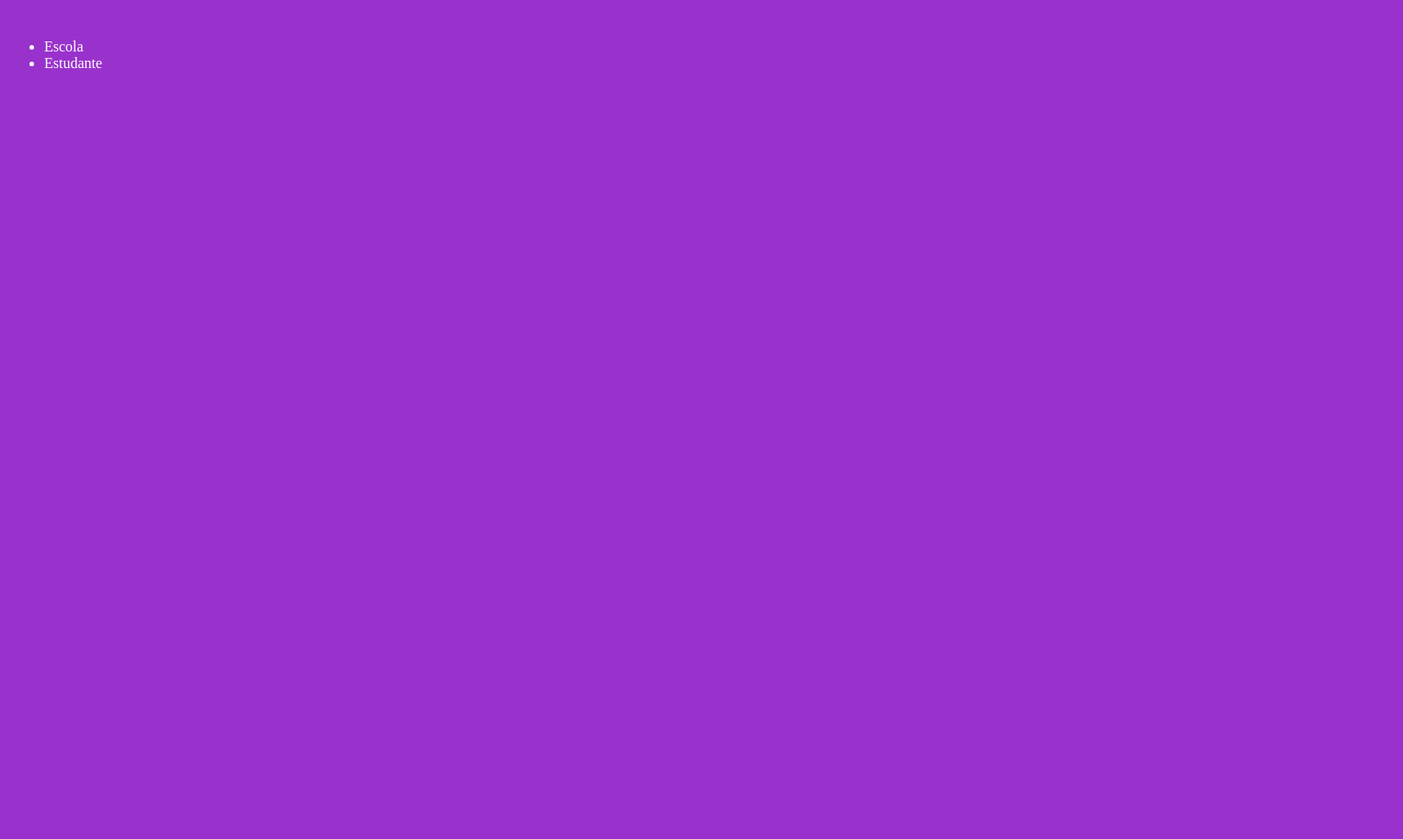
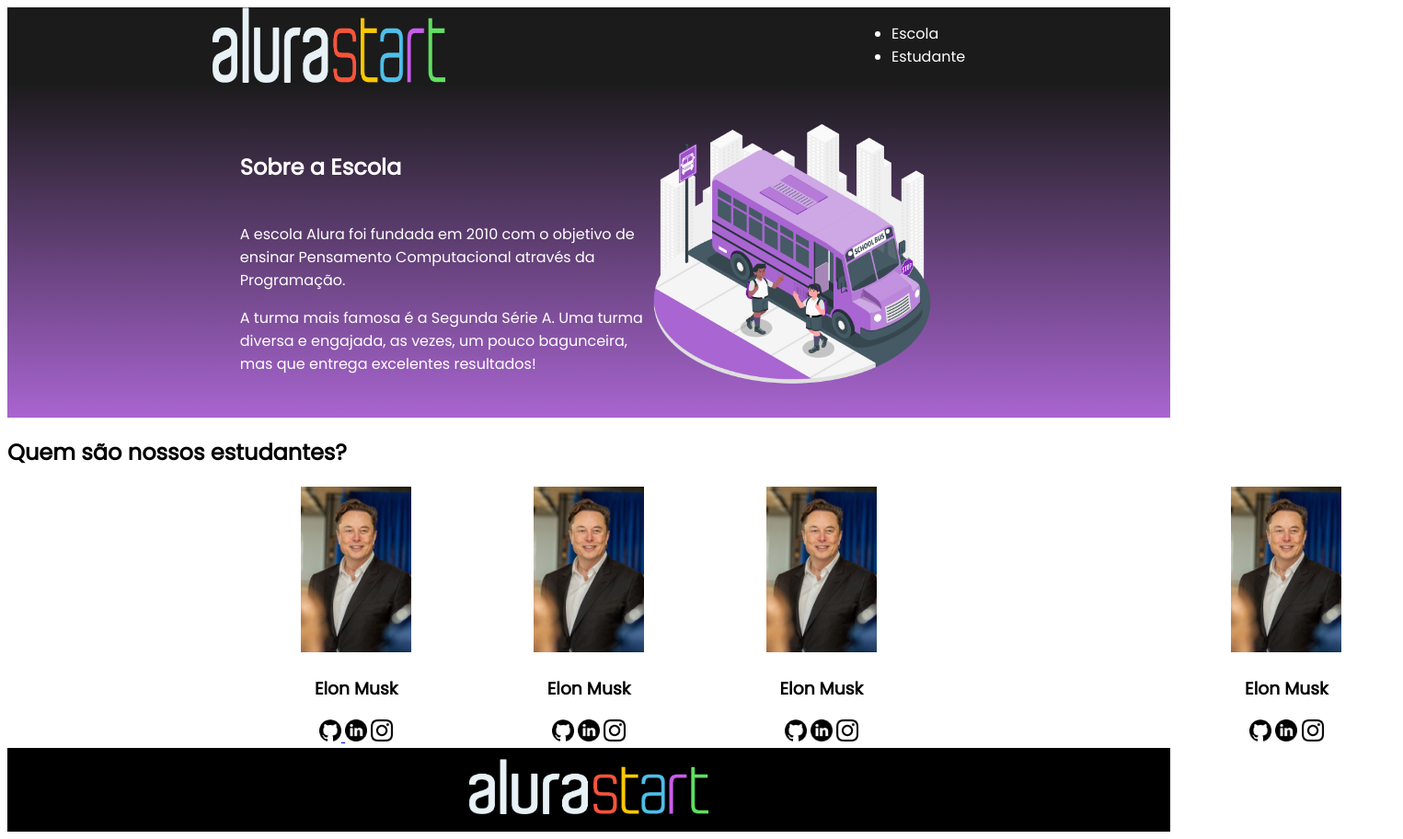
Before and after one commit to chicobentoz7/escola, a plain HTML site: page index.html in a window 1280 px wide. Shown: the whole page at 92% size, 1525 px wide, since content can reach past the window. Before the commit the page ends 800 px from the top, so only its background shows below. Drawn offline with Linux system fonts and the light colour scheme.

Commit message:
turma finalizada
aula de programação finalizada com todas as aulas d plataforma Alura seguidas

```diff
--- a/index.html
+++ b/index.html
@@ -5,12 +5,70 @@
     <meta name="viewport" content="width=device-width, initial-scale=1.0">
     <title>Document</title>
 <link rel="stylesheet" href="style.css">
+<link rel="preconnect" href="https://fonts.googleapis.com">
+<link rel="preconnect" href="https://fonts.gstatic.com" crossorigin>
+<link href="https://fonts.googleapis.com/css2?family=Poppins&display=swap" rel="stylesheet">
 </head>
 <body>
-   <img src="" alt="">
-<ul>
-    <li>Escola</li>
-    <li>Estudante</li>
+   <header class="cabecalho">
+    <img class="cabecalho-imagem" src="alurastart logo.png" alt="logo do alura">
+   <ul class="cabecalho-lista">
+    <li class="cabecalho-lista-item">Escola</li>
+    <li class="cabecalho-lista-item">Estudante</li>
+
 </ul>
+</header>
+<section class="escola">
+    <div class="escola-div-conteudo">
+        <h2 class="escola-titulo">Sobre a Escola</h2>
+        <p class="escola-texto-um">A escola Alura foi fundada em 2010 com o objetivo de ensinar Pensamento Computacional através da Programação.</p>
+        <p class="escola-texto-dois">A turma mais famosa é a Segunda Série A. Uma turma diversa e engajada, as vezes, um pouco bagunceira, mas que entrega excelentes resultados!</p>
+    </div>
+<img class="escola-imagem" src="onibusroxo.png" alt="Um Onibus Roxo">
+</section>
+<section class="estudante">
+    <h2 class="estudante-titulo">Quem são nossos estudantes?</h2>
+   <div class="estudante-todos">
+    <span></span>
+    <div class="estudante-div">
+    <img class="estudante-imagem" src="elonmusk.jpg" alt="foto do elon musk">
+    <h3 class="estudante-nome">Elon Musk</h3>
+    <a href="https://github.com/chicobentoz7">
+    <img class="estudante-icone" src=github.png alt="icone github"> </a>
+    <img class="estudante-icone" src="linkedin.png" alt="icone linkedin">
+    <img class="estudante-icone" src="instagram.png" alt="icone instagram">
+    </div>
+    <div class="estudante-div">
+        <img class="estudante-imagem" src="elonmusk.jpg" alt="foto do elon musk">
+        <h3 class="estudante-nome">Elon Musk</h3>
+        <img class="estudante-icone" src=github.png alt="icone github">
+        <img class="estudante-icone" src="linkedin.png" alt="icone linkedin">
+        <img class="estudante-icone" src="instagram.png" alt="icone instagram">
+        </div>
+        <div class="estudante-div">
+            <img class="estudante-imagem" src="elonmusk.jpg" alt="foto do elon musk">
+            <h3 class="estudante-nome">Elon Musk</h3>
+            <img class="estudante-icone" src=github.png alt="icone github">
+            <img class="estudante-icone" src="linkedin.png" alt="icone linkedin">
+            <img class="estudante-icone" src="instagram.png" alt="icone instagram">
+            </div>
+            <span></span>
+
+
+
+
+
+                    <div class="estudante-div">
+                        <img class="estudante-imagem" src="elonmusk.jpg" alt="foto do elon musk">
+                        <h3 class="estudante-nome">Elon Musk</h3>
+                        <img class="estudante-icone" src=github.png alt="icone github">
+                        <img class="estudante-icone" src="linkedin.png" alt="icone linkedin">
+                        <img class="estudante-icone" src="instagram.png" alt="icone instagram">
+                        </div>
+    </div>
+   </section>
+<footer class="rodape">
+    <img class="rodape-imagem" src="alurastart logo.png" alt="logo da alura">
+</footer>
 </body>
 </html>
--- a/style.css
+++ b/style.css
@@ -1,4 +1,66 @@
+.cabecalho {
+background-color: #1b1b1b;
+color: #ffffff;
+display:flex;
+justify-content: space-around;
+}
 body{
-background-color: #9932CC;
-color: #ffffff;
+    font-family: "Poppins", sans-serif;
 }
+.cabecalho-imagem{
+width: 20%;
+}
+
+.escola-imagem{
+    width: 25%;
+}
+
+.escola{
+    background-image: linear-gradient(#1b1b1b,#a965d1);
+    color: #ffffff;
+    display: flex;
+    justify-content: center;
+    align-items: center;
+    padding: 24px 0;
+}
+
+.escola-div-conteudo{
+width: 35%;
+}
+
+.escola-titulo{
+padding: 24px 0;
+}
+
+.estudante-imagem{
+   width: 120px;
+}
+
+.estudante-icone{
+    width: 24px;
+}
+
+.estudante-div{
+    text-align: center;
+}
+
+.etudante-titulo{
+    text-align: center;
+    padding: 50px 0;
+}
+
+.estudante-todos{
+    display: grid;
+    grid-template-columns: 20% 20% 20% 20% 20% 20%;
+}
+
+.rodape{
+    background-color: black;
+    text-align: center;
+}
+
+.rodape-imagem{
+    height: 60px;
+    padding: 12px 0;
+
+}
```
Also changed, not shown: alurastart logo.png (added), elonmusk.jpg (added), github.png (added), instagram.png (added), linkedin.png (added), onibusroxo.png (added).
